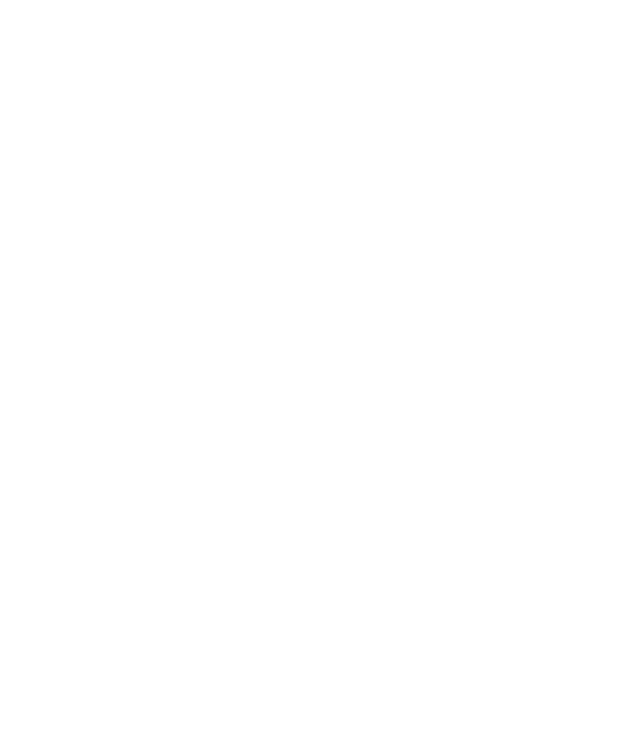
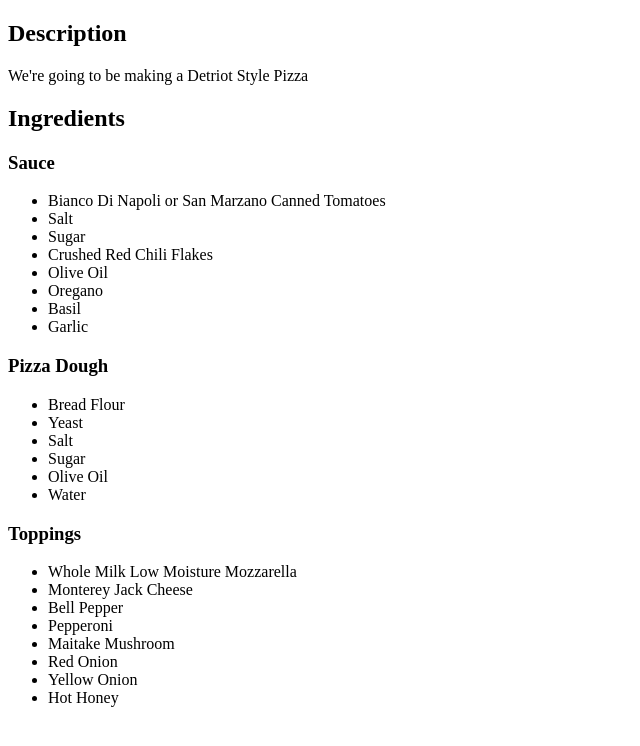
Before and after one commit to BADKHi/odin-recipes, a plain HTML site: page recipes/pizza.html in a window 1280 px wide. Shown: the whole page, without its empty margins (0-640 px from the left). Drawn offline with Linux system fonts and the light colour scheme.

Commit message:
Adding Ingredients to recipes/

```diff
--- a/recipes/pizza.html
+++ b/recipes/pizza.html
@@ -6,6 +6,41 @@
 
     </head>
     <body>
+        <h2>Description</h2>
+        <p>We're going to be making a Detriot Style Pizza</p>
+
+        <h2>Ingredients</h2>
+        <h3>Sauce</h3>
+        <ul>
+            <li>Bianco Di Napoli or San Marzano Canned Tomatoes</li>
+            <li>Salt</li>
+            <li>Sugar</li>
+            <li>Crushed Red Chili Flakes</li>
+            <li>Olive Oil</li>
+            <li>Oregano</li>
+            <li>Basil</li>
+            <li>Garlic</li>
+        </ul>
+        <h3>Pizza Dough</h3>
+        <ul>
+            <li>Bread Flour</li>
+            <li>Yeast</li>
+            <li>Salt</li>
+            <li>Sugar</li>
+            <li>Olive Oil</li>
+            <li>Water</li>
+        </ul>
+        <h3>Toppings</h3>
+        <ul>
+            <li>Whole Milk Low Moisture Mozzarella</li>
+            <li>Monterey Jack Cheese</li>
+            <li>Bell Pepper</li>
+            <li>Pepperoni</li>
+            <li>Maitake Mushroom</li>
+            <li>Red Onion</li>
+            <li>Yellow Onion</li>
+            <li>Hot Honey</li>
+        </ul>
 
     </body>
 </html>
```
Also changed, not shown: recipes/cookie.html (+15 -0 lines), recipes/katsudon.html (+0 -1 lines).
